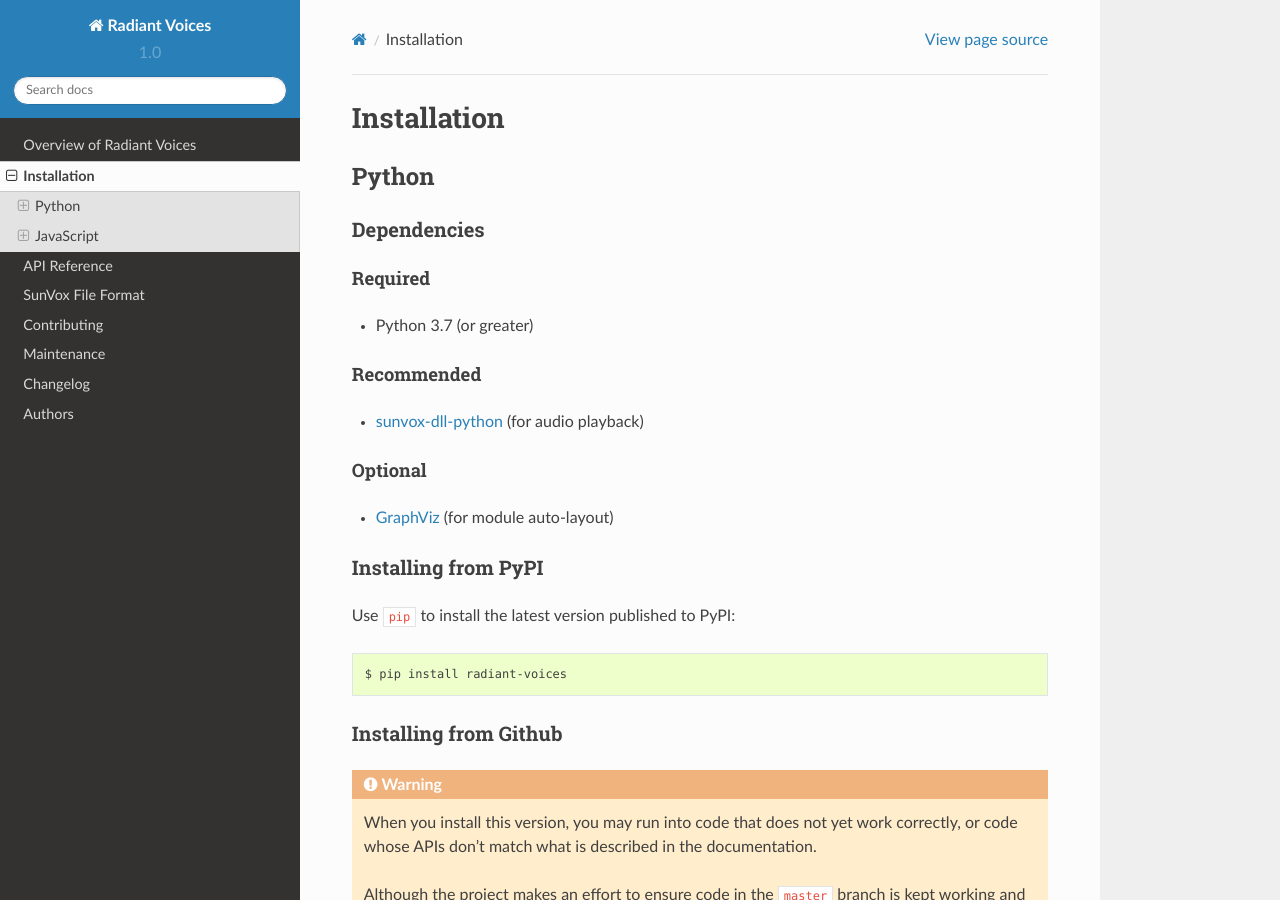
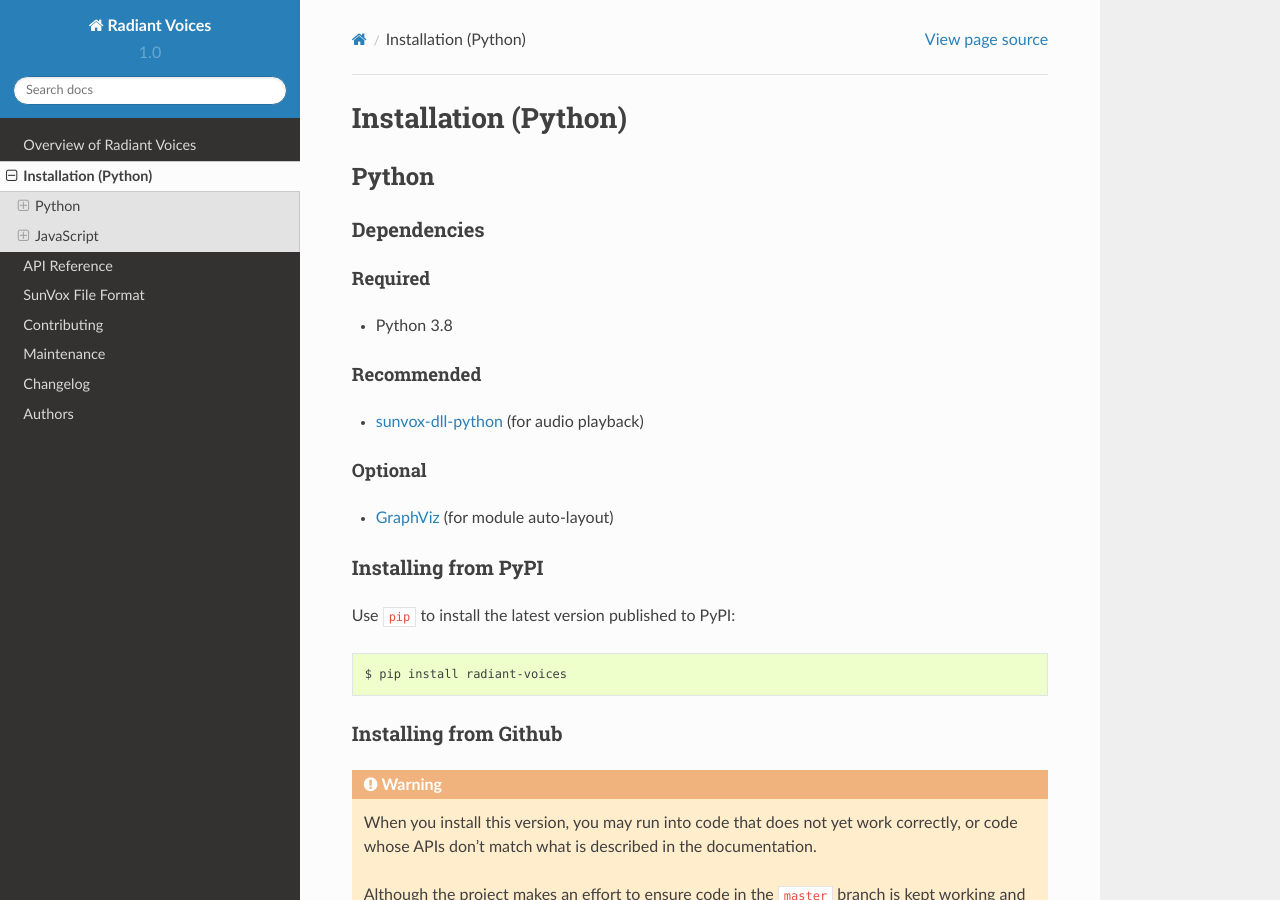
Before and after one commit to metrasynth/radiant-voices, a Sphinx documentation site: the page built from docs/installation.rst, in a window 1280 px wide and 900 px high. Built offline with Sphinx 7.4.7 and the Read the Docs theme 2.0.0, drawn with Linux system fonts in a browser that asks for light colours; the version number is read from the project's files by our own code.

```diff
--- a/CHANGELOG.rst
+++ b/CHANGELOG.rst
@@ -157,7 +157,7 @@ Changes (Python version)
 - ``Project.connect`` now raises ``ModuleOwnershipError`` if modules
   do not share a common parent.
 
-- Python 3.7 is now required.
+- Python 3.8 is now required.
 
 - ``Project.attach_pattern`` now returns the index of the attached pattern.
 
--- a/docs/installation.rst
+++ b/docs/installation.rst
@@ -1,5 +1,5 @@
-Installation
-============
+Installation (Python)
+=====================
 
 Python
 ~~~~~~
@@ -10,7 +10,7 @@ Dependencies
 Required
 ........
 
-- Python 3.7 (or greater)
+- Python 3.8
 
 Recommended
 ...........
```
Also changed, not shown: README.rst (+14 -4 lines), .travis.yml (deleted), 4 other files.
